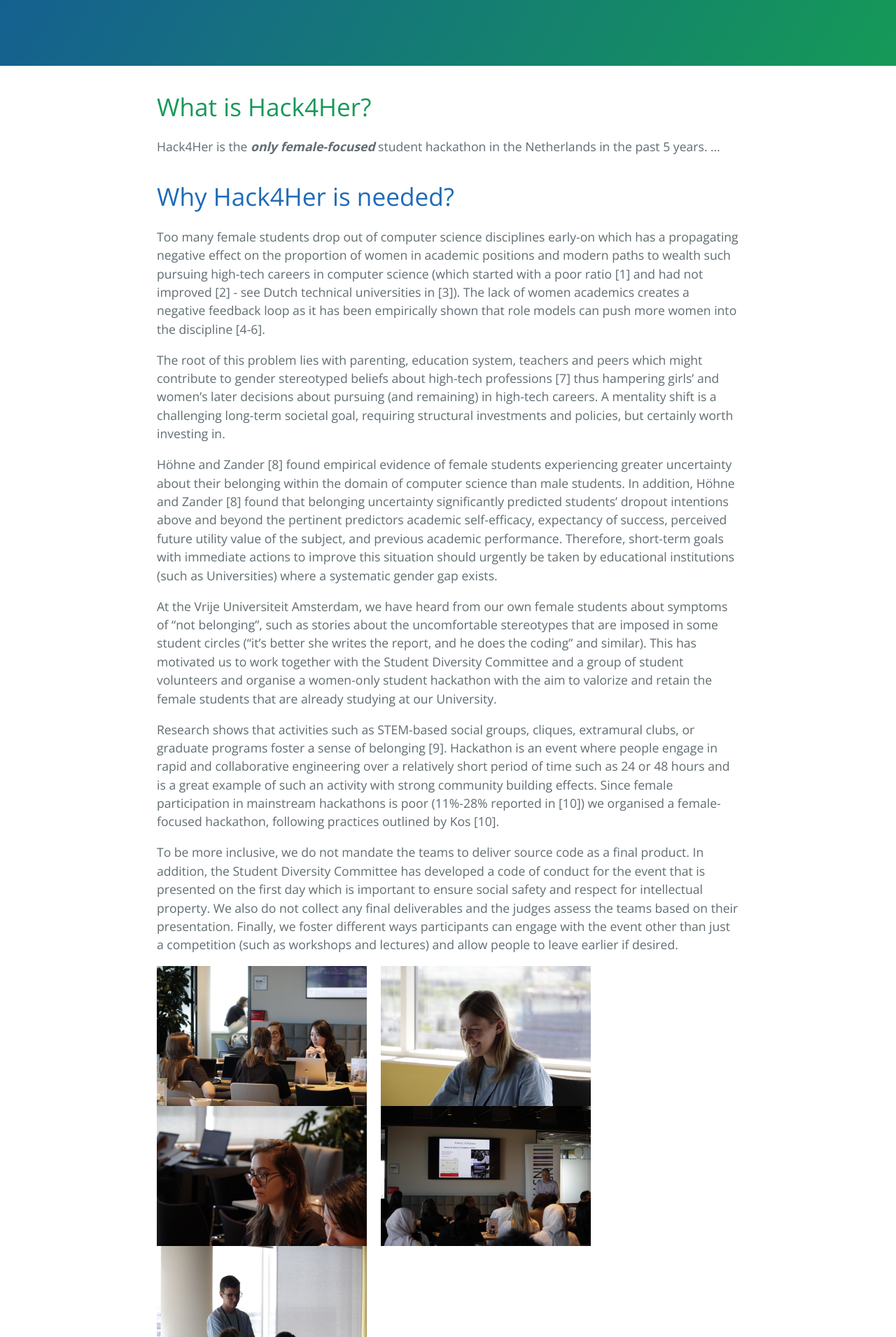
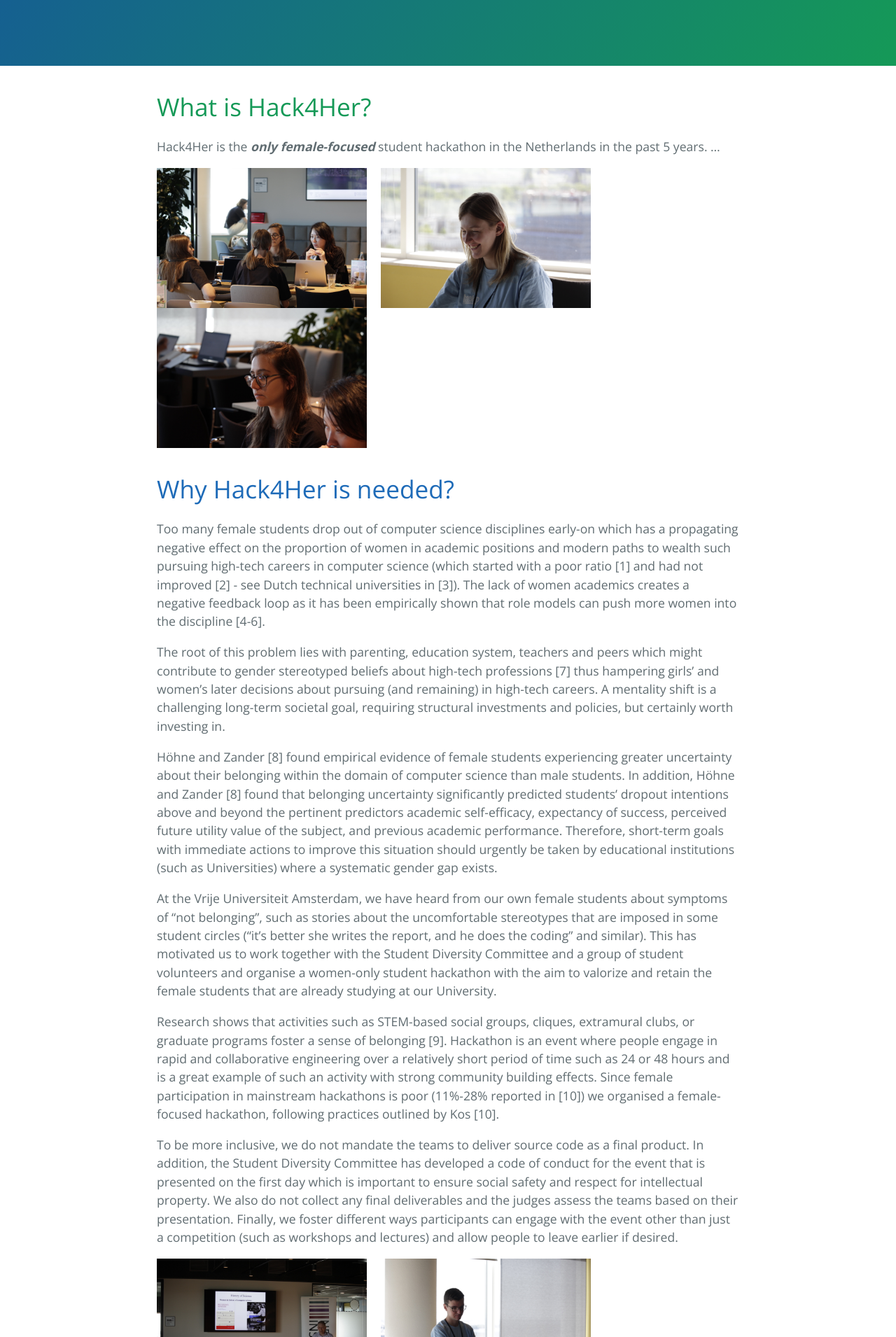
Before and after one commit to hack4her/hack4her.github.io, a Jekyll site: the page built from index.md, in a window 1280 px wide. Shown: the part 355-2265 px from the top of the page at 70% size. Built offline with Jekyll 4.4.1, drawn with Linux system fonts in a browser that asks for light colours.

Commit message:
Update index.md

```diff
--- a/index.md
+++ b/index.md
@@ -6,6 +6,12 @@
 
 # What is Hack4Her?
 Hack4Her is the _**only female-focused**_ student hackathon in the Netherlands in the past 5 years. ...
+
+<div style="display: flex; flex-wrap: wrap;">
+    <img src="elisa_team.png" alt="Image 4" width="300" style="margin-right: 20px;"/>
+    <img src="lieve_pic.png" alt="Image 5" width="300" style="margin-right: 20px;"/>
+    <img src="elisa_pic.png" alt="Image 6" width="300" style="margin-right: 20px;"/>
+</div>
 
 # <a id="anchor-why">Why Hack4Her is needed?</a>
 Too many female students drop out of computer science disciplines early-on which has a propagating negative effect on the proportion of women in academic positions and modern paths to wealth such pursuing high-tech careers in computer science (which started with a poor ratio [1] and had not improved [2] - see Dutch technical universities in [3]). The lack of women academics creates a negative feedback loop as it has been empirically shown that role models can push more women into the discipline [4-6].
@@ -21,9 +27,6 @@
 To be more inclusive, we do not mandate the teams to deliver source code as a final product. In addition, the Student Diversity Committee has developed a code of conduct for the event that is presented on the first day which is important to ensure social safety and respect for intellectual property. We also do not collect any final deliverables and the judges assess the teams based on their presentation. Finally, we foster different ways participants can engage with the event other than just a competition (such as workshops and lectures) and allow people to leave earlier if desired.
 
 <div style="display: flex; flex-wrap: wrap;">
-    <img src="elisa_team.png" alt="Image 4" width="300" style="margin-right: 20px;"/>
-    <img src="lieve_pic.png" alt="Image 5" width="300" style="margin-right: 20px;"/>
-    <img src="elisa_pic.png" alt="Image 6" width="300" style="margin-right: 20px;"/>
     <img src="lecture_pic.png" alt="Image 7" width="300" style="margin-right: 20px;"/>
     <img src="vlad_pic.png" alt="Image 8" width="300" style="margin-right: 20px;"/>
 </div>
```
